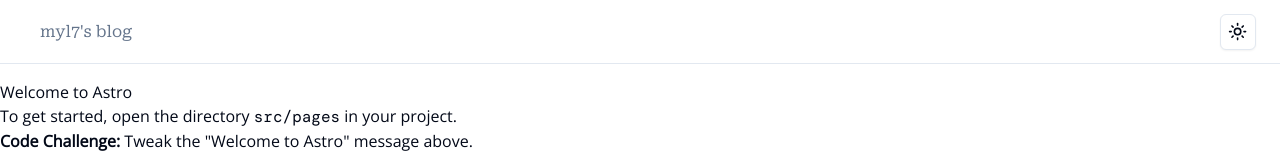
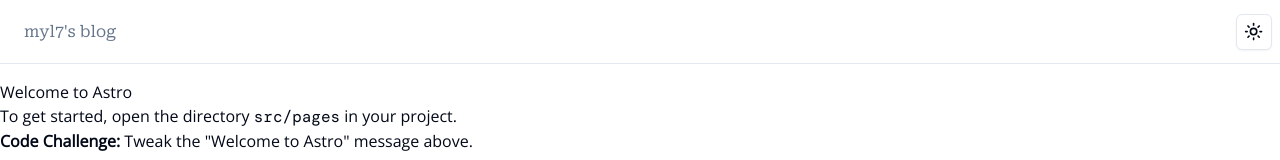
Before and after one commit to myl7/mylmoe, an Astro site: page / in a window 1280 px wide. Shown: the top 160 px of the page. Built offline with nearby package versions, Linux system fonts and the light colour scheme; Astro itself is replaced by a stand-in of ours.

Commit message:
Fix header padding

```diff
--- a/src/components/Header.astro
+++ b/src/components/Header.astro
@@ -5,7 +5,7 @@ import ThemeToggle from './ThemeToggle'
 import HeaderSheet from './HeaderSheet'
 ---
 
-<header class="sticky top-0 flex h-16 items-center gap-4 border-b bg-background px-4 md:px-6">
+<header class="sticky top-0 flex h-16 items-center gap-4 border-b bg-background px-4 md:px-2">
   <nav
     class="hidden flex-col gap-6 text-lg font-medium md:flex md:flex-row md:items-center md:gap-5 md:text-sm lg:gap-6"
   >
```
